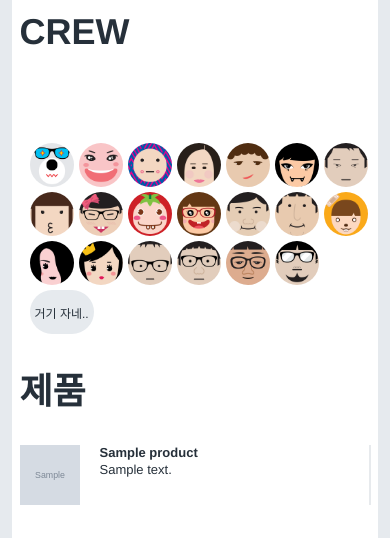
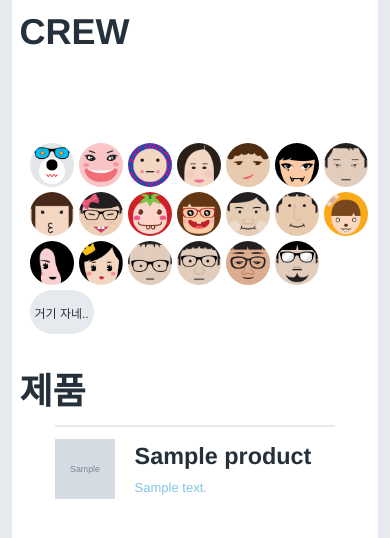
Before and after one commit to smartstudy/smartstudy, a Django app: template smartstudy/templates/home/main.html in a window 390 px wide. Shown: the part 993-1531 px from the top of the page. Run offline with Django 3.2, Linux system fonts and the light colour scheme; data comes from the database, SQL or seed files in the repository; tables that the repository leaves empty hold one stand-in row (values such as "Sample post"); the template is opened without the code that fills it: values that come from a table or form of the project are taken from there, most other values are stand-ins (such as "Sample title", 1, 10 or a date in 2020); grey boxes marked "Sample" are stand-in pictures; some libraries are stand-ins or nearby versions.

Commit message:
Align layouts of products.html

```diff
--- a/smartstudy/static/css/products.css
+++ b/smartstudy/static/css/products.css
@@ -1,18 +1,27 @@
 @charset "UTF-8";
 
 #products { background-color: white; }
+
+#products ul {
+    width: 80%;
+    margin: 0 auto;
+}
 
 #products li {
     float: left;
     box-sizing: border-box;
     -moz-box-sizing: border-box;
     width: 25%;
+    height: 250px;
     border-style: solid;
-    border-width: 0 2px 0 0;
-    border-color: rgb(231, 234, 237);
+    border-width: 0 1px;
+    border-color: #e7eaed;
     text-align: center;
     margin: 20px 0;
 }
+
+#products li:nth-child(4n)   { border-right-width: 2px; }
+#products li:nth-child(4n+1) { border-left-width: 2px; }
 
 #products .icon, #products .icon img {
     display: block;
@@ -21,30 +30,53 @@
     margin: 0 auto;
 }
 
+#products h2 {
+    margin: 21px 1em 8px;
+    height: 56px;
+    font-size: 180%;
+}
+
 #products .description {
     margin: 0 1em;
+    color: rgb(132, 196, 229);
 }
 
 @media screen and (max-width: 960px) {
     #products li {
         width: 33%;
     }
+    #products li:nth-child(4n)   { border-right-width: 0; }
+    #products li:nth-child(4n+1) { border-left-width: 0; }
+    #products li:nth-child(3n)   { border-right-width: 2px; }
+    #products li:nth-child(3n+1) { border-left-width: 2px; }
 }
 
 @media screen and (max-width: 480px) {
     #products li {
         float: none;
-        width: auto;
+        width: auto; height: auto;
         text-align: left;
+        margin: 0;
+        padding: 12px 0;
+        border-style: solid;
+        border-width: 2px 0 0;
     }
+
+    #products li:first-child     { border-top-width: 2px; }
+    #products li:nth-child(3n)   { border-right-width: 0; }
+    #products li:nth-child(3n+1) { border-left-width: 0; }
 
     #products .icon, #products .icon img {
         width: 60px; height: 60px;
         margin: 0;
     }
 
-    #products .icon {
-        float: left;
-        margin-right: 20px;
+    #products h2 {
+        margin: 4px 0 8px;
+        height: auto;
+        font-size: 180%;
     }
+
+    #products .icon { float: left; }
+    #products .icon ~ * { margin-left: 80px; }
 }
```
